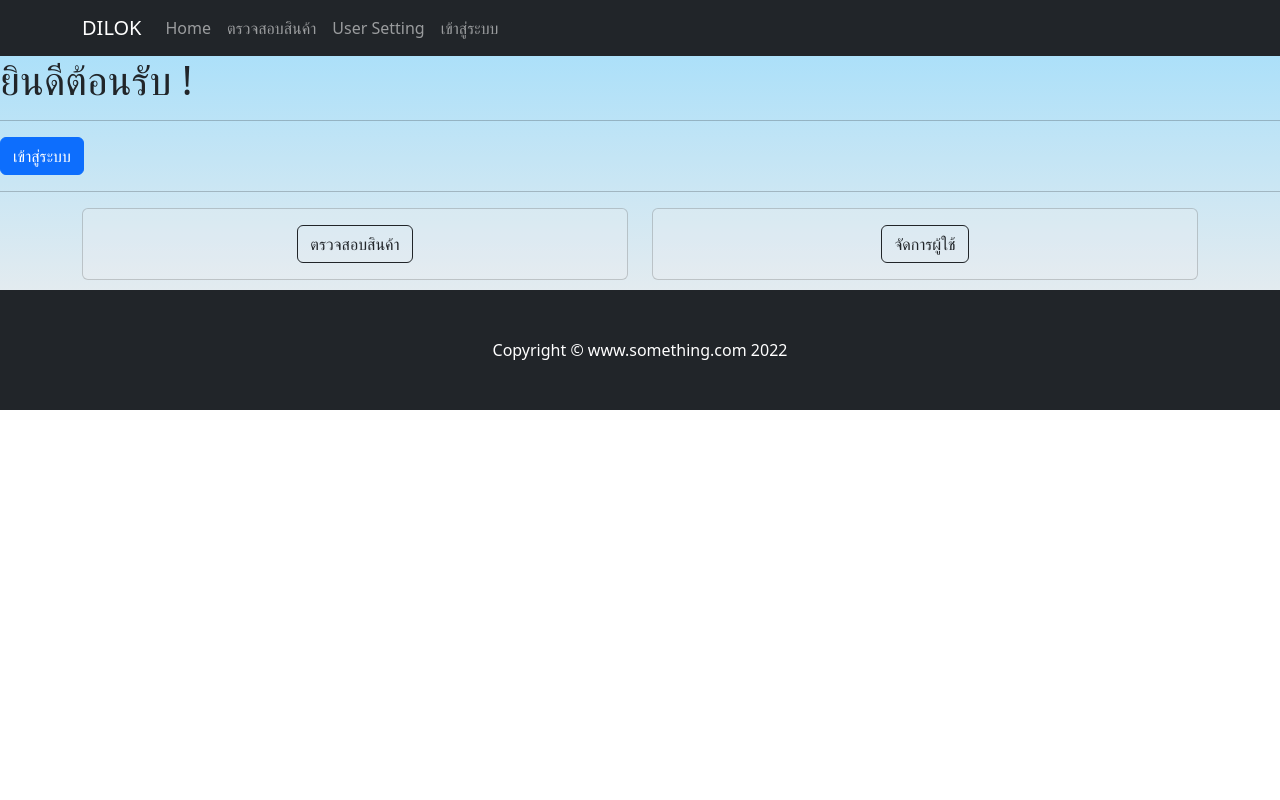
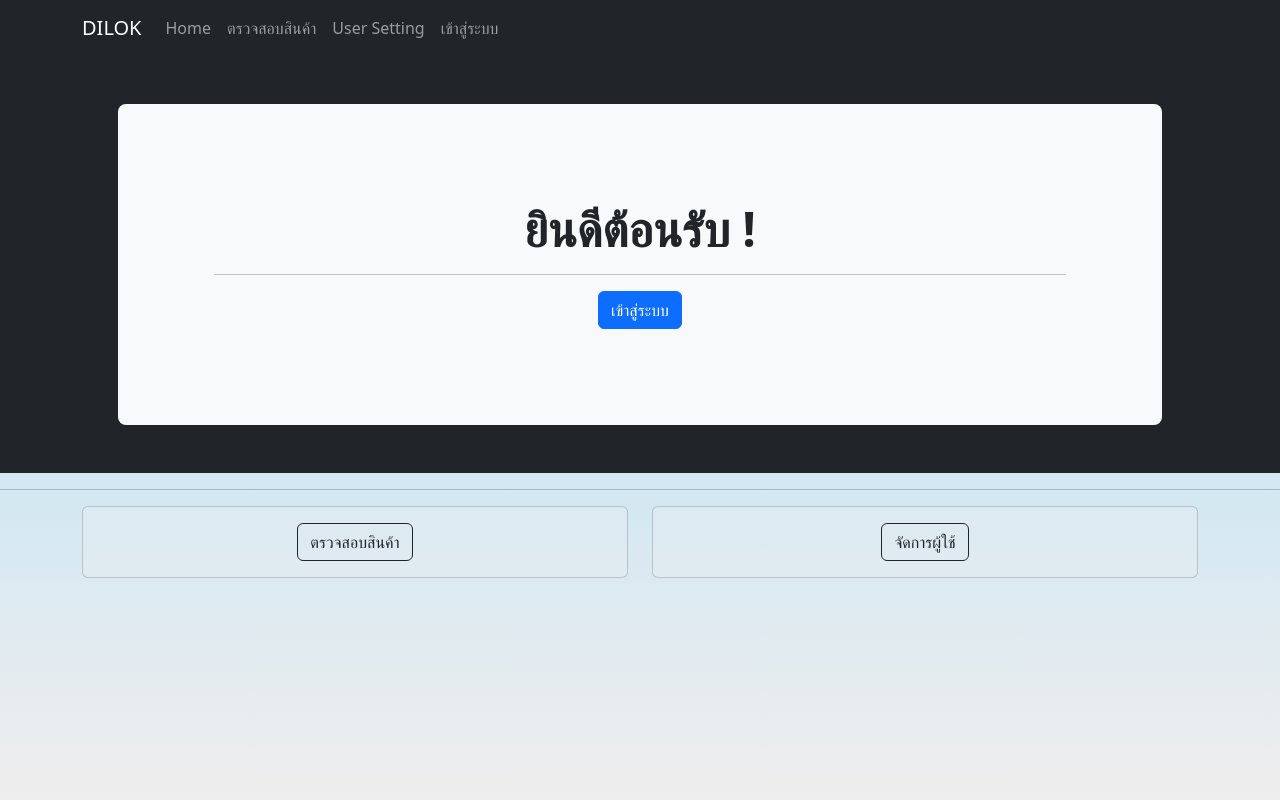
Before and after one commit to sromlee/inventory-ui, a React (Create React App) app: page / in a window 1280 px wide. Shown: the top 800 px of the page. Built offline with nearby package versions, Linux system fonts and the light colour scheme.

Commit message:
fix bug in Home

```diff
--- a/src/components/pages/Home.js
+++ b/src/components/pages/Home.js
@@ -6,14 +6,14 @@ function Home() {
   const token = AuthService.getCurrentUser();
 
   return (
-    <div classNameName="d-flex flex-column min-vh-100">
-      <header classNameName=" bg-dark py-5">
-        <div classNameName="container px-lg-5">
-          <div classNameName="p-4 p-lg-5 bg-light rounded-3 text-center">
-            <div classNameName="m-4 m-lg-5">
-              <h1 classNameName="display-5 fw-bold">ยินดีต้อนรับ !</h1>
+    <div className="d-flex flex-column min-vh-100">
+      <header className=" bg-dark py-5">
+        <div className="container px-lg-5">
+          <div className="p-4 p-lg-5 bg-light rounded-3 text-center">
+            <div className="m-4 m-lg-5">
+              <h1 className="display-5 fw-bold">ยินดีต้อนรับ !</h1>
               {token ? (
-                <p classNameName="fs-4"></p>
+                <p className="fs-4"></p>
               ) : (
                 <div>
                   <hr />
--- a/src/components/pages/Inventory/InventorySearchForm.js
+++ b/src/components/pages/Inventory/InventorySearchForm.js
@@ -17,8 +17,7 @@ function InventorySearchForm() {
     "Access-Control-Allow-Credentials": true,
   };
   const [productList, setproductList] = useState([]);
-  const placeholder = "Search films...";
-  const inputPosition = "center";
+
   // Get Product list
   useEffect(() => {
     axios
```
